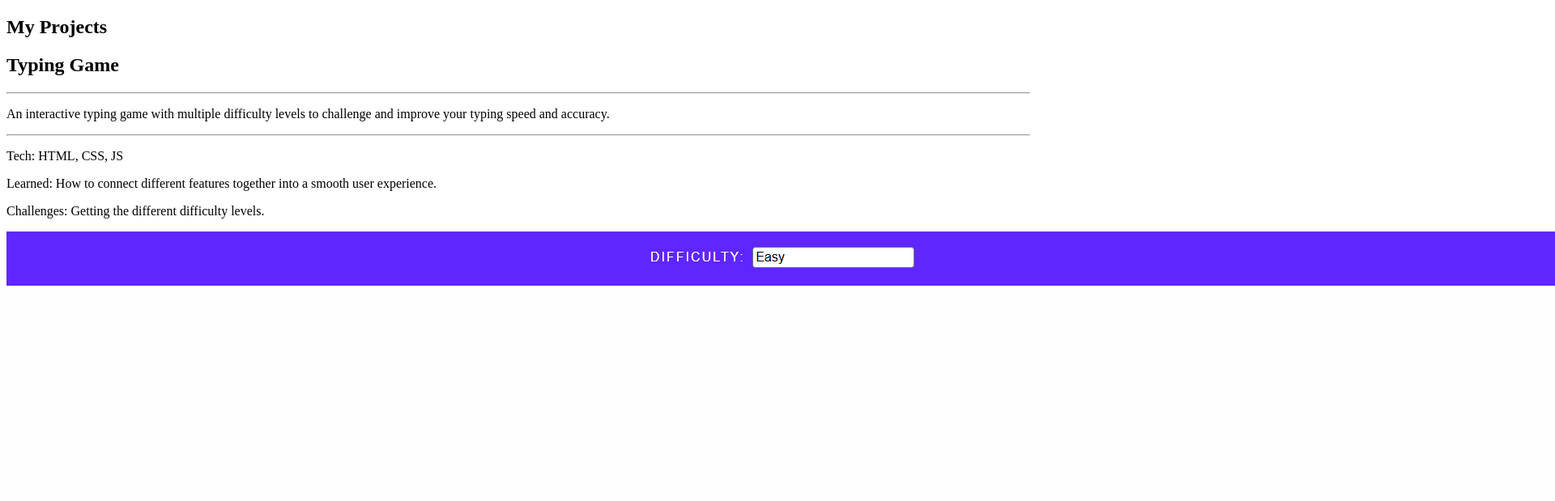
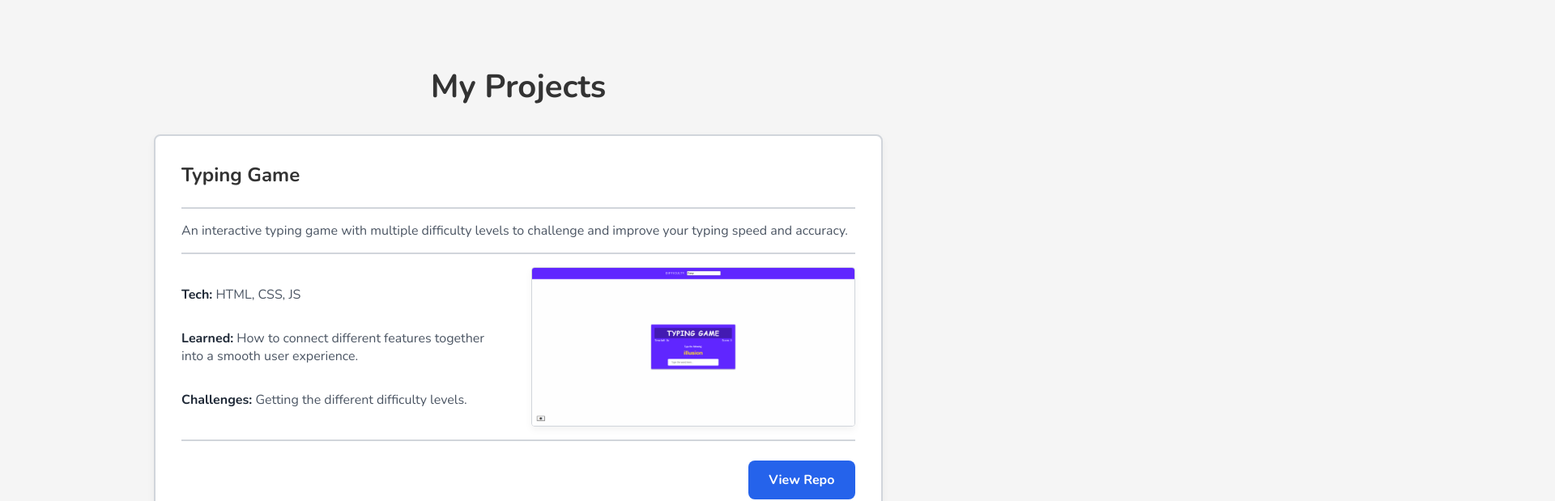
Before and after one commit to ls-95/react-portfolio-assignment, a React (Vite) app: page / in a window 1280 px wide. Shown: the top 619 px of the page at 81% size, 1920 px wide, since content can reach past the window. Built offline with nearby package versions, Linux system fonts and the light colour scheme.

Commit message:
Add styling

```diff
--- a/src/App.css
+++ b/src/App.css
@@ -0,0 +1,19 @@
+.app {
+  display: flex;
+  flex-direction: column;
+  justify-content: center;
+  align-items: center;
+  min-height: 100vh;
+  gap: 2em;
+  padding: 5em 0;
+}
+
+.project-list {
+  display: flex;
+  flex-direction: column;
+  gap: 2em;
+}
+
+h1 {
+  font-size: 2.5em;
+}
--- a/src/App.jsx
+++ b/src/App.jsx
@@ -8,7 +8,7 @@ import typingGameImg from "./assets/typing-game.png";
 function App() {
   return (
     <div className="app">
-      <h2>My Projects</h2>
+      <h1>My Projects</h1>
       <main className="project-list">
         <Project
           title="Typing Game"
--- a/src/components/Project.css
+++ b/src/components/Project.css
@@ -0,0 +1,87 @@
+.project-card {
+  max-width: 900px;
+  width: 100%;
+  padding: 0.5em 2em 2em 2em;
+  background-color: #fff;
+  border-radius: 0.5em;
+  box-shadow: 0 4px 10px rgba(0, 0, 0, 0.05);
+  border: 2px solid #d1d5db;
+}
+
+.project-card > hr {
+  border: 1px solid #d1d5db;
+}
+
+.project-container {
+  display: flex;
+  justify-content: space-between;
+  align-items: center;
+  gap: 2em;
+}
+
+.project-information,
+.img-container {
+  flex: 1;
+}
+
+.img-container {
+  border-radius: 4px;
+  padding: 1em 0;
+}
+
+img {
+  width: 100%;
+  display: block;
+  border-radius: 4px;
+  border: 1px solid #d1d5db;
+  box-shadow: 0 4px 10px rgba(0, 0, 0, 0.05);
+  transition: all 0.8s ease-in;
+}
+
+img:hover {
+  transform: scale(2.5);
+}
+
+p {
+  color: #4b5563;
+}
+
+p > span {
+  color: #1f2937;
+  font-weight: 700;
+}
+
+h2,
+p,
+.btn-container {
+  padding: 1em 0;
+}
+
+.btn-container {
+  display: flex;
+  justify-content: flex-end;
+  align-items: center;
+}
+
+.btn-container > a {
+  background-color: #2563eb;
+  color: #fff;
+  border: none;
+  text-decoration: none;
+  margin: 0.5em 0;
+  padding: 0.8em 1.6em;
+  border-radius: 0.5em;
+  font-weight: bold;
+  cursor: pointer;
+  transition: all 0.2s ease-in;
+}
+
+.btn-container > a:hover {
+  background-color: #4278ec;
+}
+
+.btn-container > a:active {
+  background-color: #1d4ed8;
+  position: relative;
+  top: 2px;
+}
--- a/src/index.css
+++ b/src/index.css
@@ -0,0 +1,11 @@
+* {
+  margin: 0;
+  padding: 0;
+  box-sizing: border-box;
+}
+
+body {
+  font-family: "Nunito", sans-serif;
+  background-color: #f5f5f5;
+  color: #333;
+}
```
